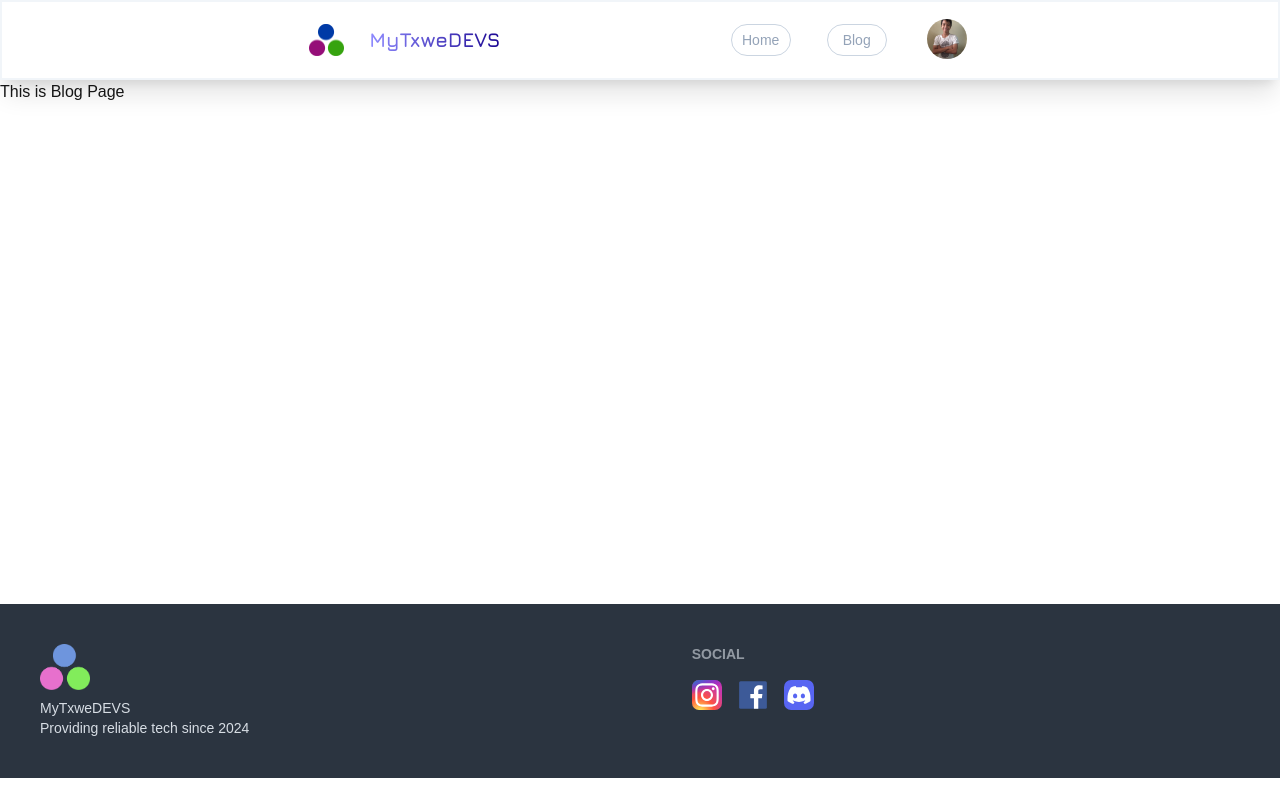
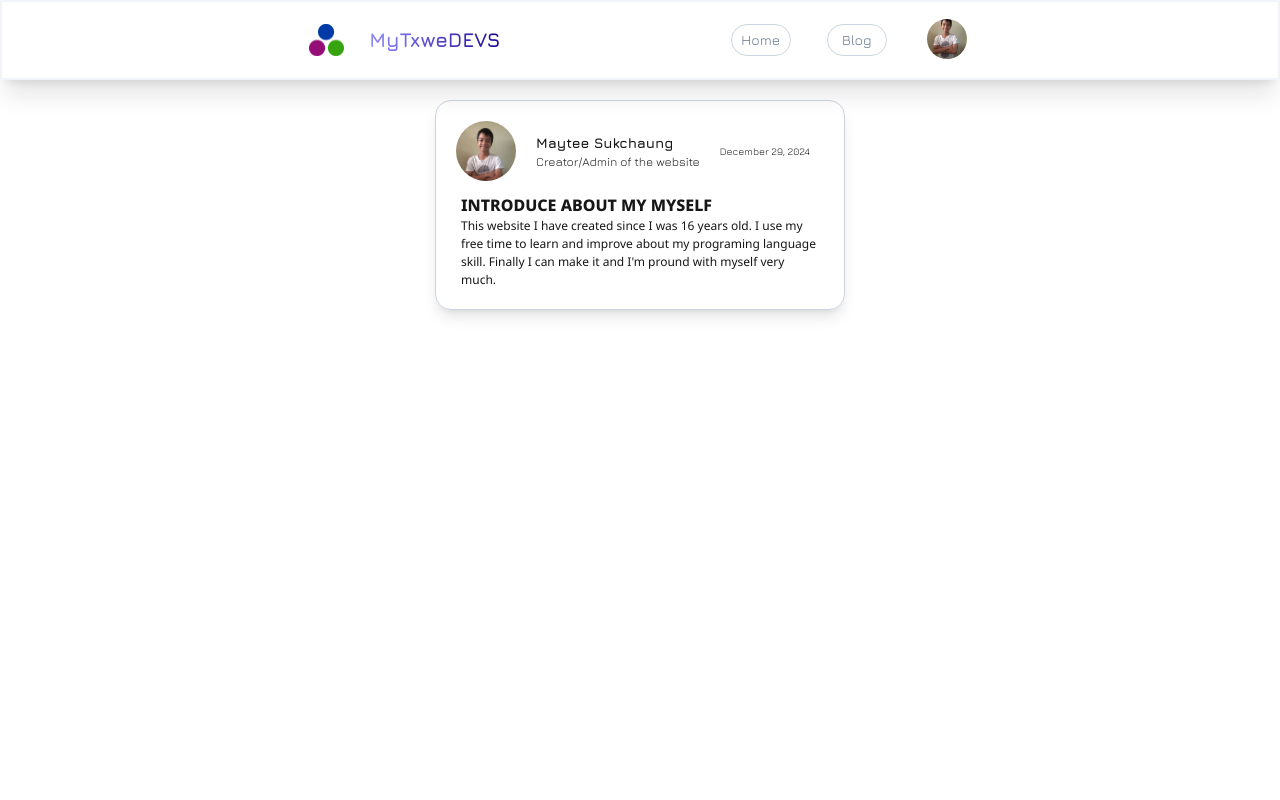
Before and after one commit to MyTxweProgrammit/mytxwedevs, a Next.js app: page /blog in a window 1280 px wide. Shown: the top 800 px of the page. Built offline with nearby package versions, Linux system fonts and the light colour scheme.

Commit message:
beta-1.3.0 (Add First Blog Feature)

```diff
--- a/app/blog/page.js
+++ b/app/blog/page.js
@@ -1,11 +1,40 @@
-import Header from "../components/Header"
-import Footer from "../components/Footer"
+import Header from "../components/Header";
+import Footer from "../components/Footer";
+import Image from "next/image";
+import admin from "../../public/handsome.jpg";
 
 export default function Blog() {
     return (
         <div>
             <Header />
-            This is Blog Page
+            <div className="w-full flex justify-center">
+                <div className="w-full">
+                    <section className="shadow-lg border-[1px] border-slate-300 w-[410px] mx-auto mt-[20px] rounded-2xl max-[450px]:w-[250px]">
+                        <div className="flex items-center gap-[20px] ml-[20px] mt-[20px] max-[450px]:gap-[0px]">
+                            <div className="center gap-[20px] max-[450px]:gap-[10px]">
+                                <div className="overflow-hidden rounded-full w-[60px] h-[60px] max-[450px]:w-[40px] max-[450px]:h-[40px]">
+                                    <Image src={admin} alt="MyTxweDEVS's Admin"/>
+                                </div>
+                                <div className="max-[450px]:w-[118px]">
+                                    <h3 className="font-extrabold font-Jura text-[14px] max-[450px]:text-[10px]">Maytee Sukchaung</h3>
+                                    <p className="font-Jura text-[12px] max-[450px]:text-[8px]">Creator/Admin of the website</p>
+                                </div>
+                            </div>
+                            <div className="font-Jura text-[10px] max-[450px]:text-[8px] max-[450px]:hidden">December 29, 2024</div>
+                        </div>
+                        <div className="px-[25px] mt-[12px] mb-[20px] max-[450px]:mb-[8px]">
+                            <h1 className="font-extrabold font-Noto text-[16px] uppercase max-[450px]:text-[12px]">Introduce about my myself</h1>
+                            <p className="font-Noto text-[12px] max-[450px]:text-[10px]">This website I have created since I was 16 years old. I use my free time to learn and improve about my programing language skill. Finally I can make it and I'm pround with myself very much.</p>
+                        </div>
+                        <div className="min-[450px]:hidden mb-[10px] h-6 flex items-center justify-around">
+                            <div className="font-Jura text-[10px] max-[450px]:text-[9px] text-center">December 30, 2024 </div>
+                            <button className="font-Jura text-[10px] max-[450px]:text-[9px] px-[4px] py-[3px] bg-black text-white duration-300 hover:bg-white hover:border-[1px] hover:border-black hover:text-black hover:font-extrabold">
+                                Read More
+                            </button>
+                        </div>
+                    </section>
+                </div>
+            </div>
             <Footer />
         </div>
     )
--- a/app/components/Footer.js
+++ b/app/components/Footer.js
@@ -7,7 +7,7 @@ export default function Footer() {
         <footer className="mt-[500px] footer  bg-neutral text-neutral-content p-10">
             <aside>
                 <Image src={logo_dark} width={50} height={50} alt="Footer's Logo"/>
-                <p>
+                <p className="font-Jura">
                     MyTxweDEVS
                     <br />
                     Providing reliable tech since 2024
--- a/app/components/Header.js
+++ b/app/components/Header.js
@@ -2,18 +2,19 @@ import Image from "next/image";
 import Link from "next/link"
 import logo_light from "../../public/logo_light.png";
 import admin from "../../public/handsome.jpg";
+import { Suspense } from "react";
 
 export default function Blog() {
     return (
         <div className="w-full center max-[450px]:pt-[20px] sticky top-0">
             <div className="border-2 border-slate-100 w-full h-20 shadow-xl center gap-[20%] bg-white
             max-[450px]:w-[80%] max-[450px]:h-16 max-[450px]:rounded-[30px] max-[450px]:gap-[5%]">
-                <div className="flex gap-[15%] items-center">
+                <Link href="/" className="flex gap-[15%] items-center cursor-pointer">
                     <Image src={logo_light} width={35} height={35} alt="MyTxweDEVS's Logo"/>
                     <div className="bg-gradient-to-r from-[#8F8BFF] to-[#1D0994] bg-clip-text">
                         <p className="max-[450px]:hidden font-Jura text-xl font-bold text-transparent">MyTxweDEVS</p>
                     </div>
-                </div>
+                </Link>
                 <div className="flex items-center gap-[15%] max-[450px]:gap-[7%]">
                     <Link href="/" className="btn-header">Home</Link>
                     <Link href="/blog" className="btn-header">Blog</Link>
--- a/app/globals.css
+++ b/app/globals.css
@@ -1,4 +1,5 @@
 @import url('https://fonts.googleapis.com/css2?family=Jura:wght@300..700&family=Rubik:ital,wght@0,300..900;1,300..900&display=swap');
+@import url('https://fonts.googleapis.com/css2?family=Jura:wght@300..700&family=Noto+Sans:ital,wght@0,100..900;1,100..900&family=Rubik:ital,wght@0,300..900;1,300..900&display=swap');
 @tailwind base;
 @tailwind components;
 @tailwind utilities;
@@ -30,7 +31,7 @@ body {
 }
 
 .btn-header {
-  @apply border-[1px] border-slate-300 text-sm rounded-2xl w-24 h-8 text-slate-400 center
-  duration-300 hover:bg-black hover:text-slate-50 hover:border-0 hover:scale-110
+  @apply border-[1px] border-slate-300 text-sm rounded-2xl w-24 h-8 text-slate-500 center
+  duration-300 hover:bg-black hover:text-slate-50 hover:border-0 hover:scale-110 font-Jura
   max-[450px]:w-20;
 }
--- a/app/page.js
+++ b/app/page.js
@@ -1,6 +1,7 @@
 import Header from "./components/Header";
 import Footer from "./components/Footer";
 import AdBanner from "./components/AdBanner";
+
 
 export default function Home() {
   return (
--- a/tailwind.config.js
+++ b/tailwind.config.js
@@ -9,6 +9,7 @@ module.exports = {
     extend: {
       fontFamily: {
         Jura: ["Jura", "serif"],
+        Noto: ["Noto Sans", "serif"],
       },
       colors: {
         background: "var(--background)",
```
